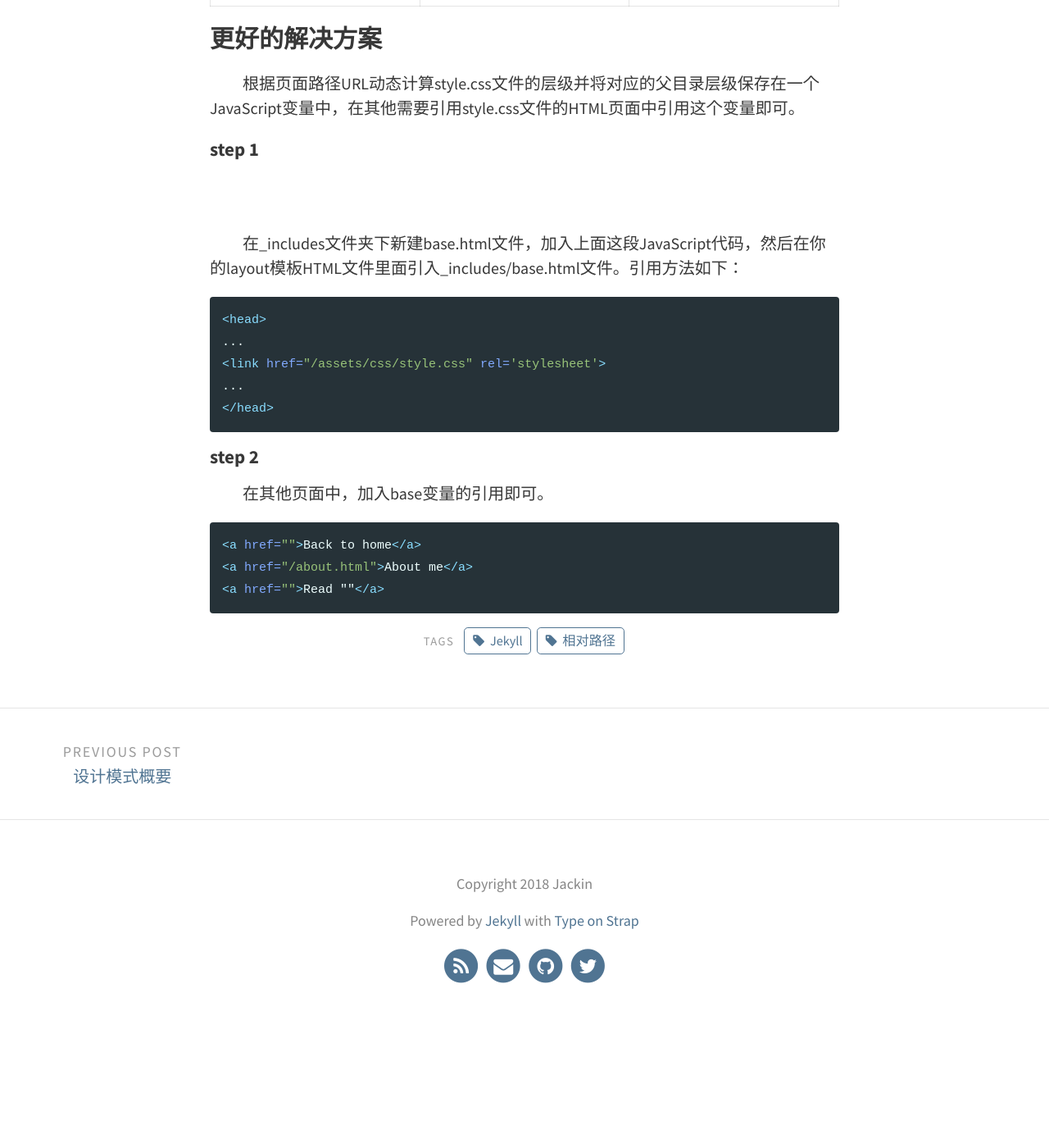
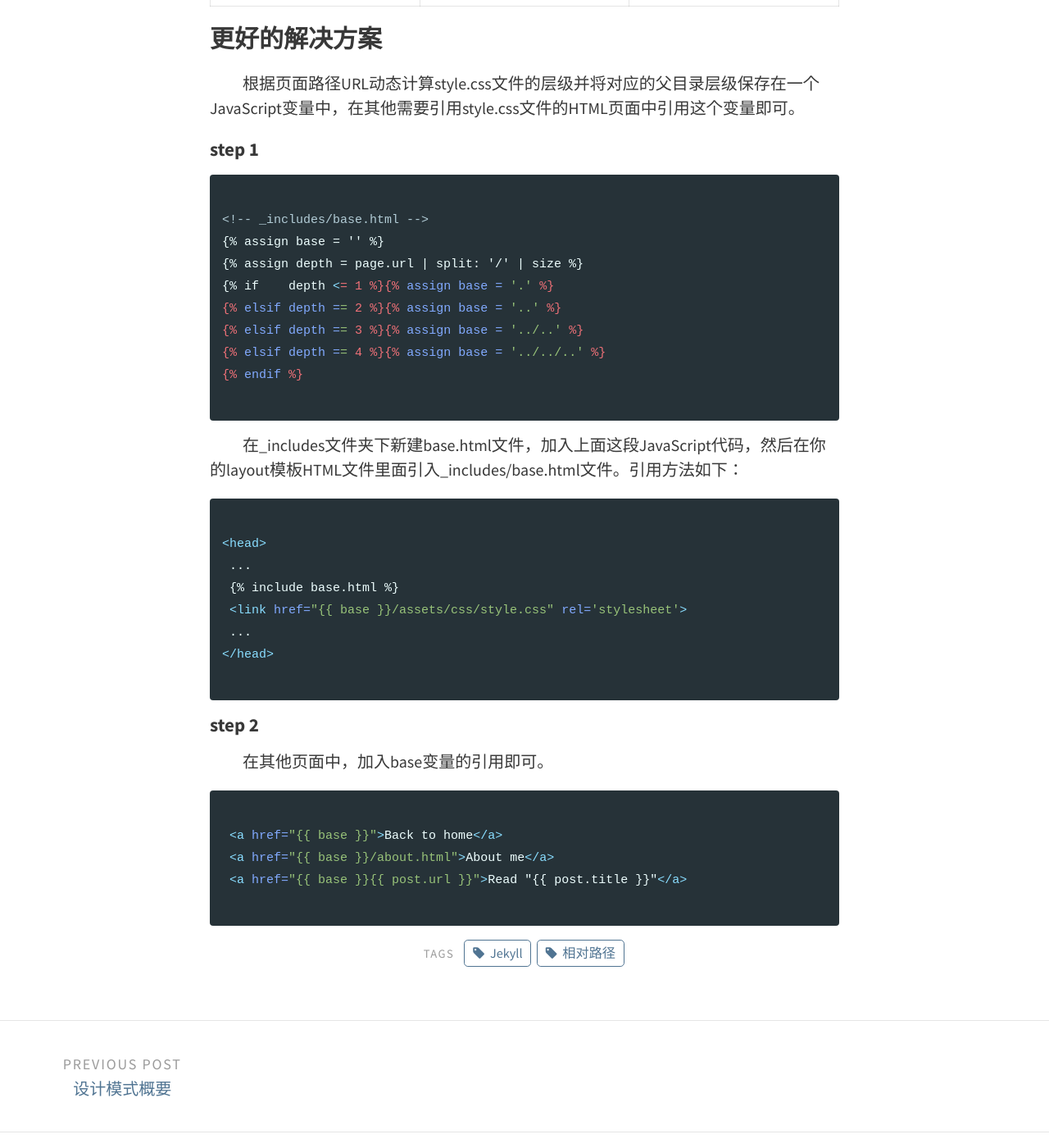
Before and after one commit to LiuJQ/LiuJQ.github.io, a Jekyll site: the page built from _posts/2018-02-08-relative-path-in-Jekyll.md, in a window 1280 px wide and 1400 px high, scrolled down 1532 px. Shown: the whole window at 82% size. Built offline with Jekyll 4.4.1, drawn with Linux system fonts in a browser that asks for light colours; before the commit the page ends 2816 px from its top, so only the background shows below that.

Commit message:
update post

````diff
--- a/_posts/2018-02-08-relative-path-in-Jekyll.md
+++ b/_posts/2018-02-08-relative-path-in-Jekyll.md
@@ -9,7 +9,7 @@ tags: [Jekyll, 相对路径]
 ### 问题根源
 ```html
 <!-- _layouts/default.html -->
-<link href='assets/css/style.css' rel='stylesheet'>
+ <link href='assets/css/style.css' rel='stylesheet'>
 ```
 
 &emsp;&emsp;假设你的个人博客中某页面需要引用style.css文件，那么就要像上面一样引入。但是assets/css/style.css引用的是相对路径，并不是以/开始的绝对路径，HTML页面解析的时候会从当前目录下找到assets目录，再按照路径去查找style.css文件。
@@ -25,7 +25,7 @@ tags: [Jekyll, 相对路径]
 ### 解决方案
 &emsp;&emsp;一个简单的解决方案：
 ```html
-<link href='/assets/css/style.css' rel='stylesheet'>
+ <link href='/assets/css/style.css' rel='stylesheet'>
 ```
 &emsp;&emsp;当你的个人博客工程放在站点主目录 user.github.io/ 时（以Github Pages为例，下同），这个解决方案是可行的，可一旦你尝试把个人博客工程移动到其他目录（比如，user.github.io/project/）时，就得不到你期望的路径 /project/assets/css/style.css 了。
 
@@ -38,7 +38,9 @@ tags: [Jekyll, 相对路径]
 &emsp;&emsp;根据页面路径URL动态计算style.css文件的层级并将对应的父目录层级保存在一个JavaScript变量中，在其他需要引用style.css文件的HTML页面中引用这个变量即可。
 #### step 1
 
-```JavaScript
+```html
+{% raw %}
+<!-- _includes/base.html -->
 {% assign base = '' %}
 {% assign depth = page.url | split: '/' | size %}
 {% if    depth <= 1 %}{% assign base = '.' %}
@@ -46,21 +48,27 @@ tags: [Jekyll, 相对路径]
 {% elsif depth == 3 %}{% assign base = '../..' %}
 {% elsif depth == 4 %}{% assign base = '../../..' %}
 {% endif %}
+{% endraw %}
 ```
 
 &emsp;&emsp;在_includes文件夹下新建base.html文件，加入上面这段JavaScript代码，然后在你的layout模板HTML文件里面引入_includes/base.html文件。引用方法如下：
 
 ```html
+{% raw %}
 <head>
-...
-<link href="{{ base }}/assets/css/style.css" rel='stylesheet'>
-...
+ ...
+ {% include base.html %}
+ <link href="{{ base }}/assets/css/style.css" rel='stylesheet'>
+ ...
 </head>
+{% endraw %}
 ```
 #### step 2
 &emsp;&emsp;在其他页面中，加入base变量的引用即可。
 ```html
-<a href="{{ base }}">Back to home</a>
-<a href="{{ base }}/about.html">About me</a>
-<a href="{{ base }}{{ post.url }}">Read "{{ post.title }}"</a>
+{% raw %}
+ <a href="{{ base }}">Back to home</a>
+ <a href="{{ base }}/about.html">About me</a>
+ <a href="{{ base }}{{ post.url }}">Read "{{ post.title }}"</a>
+ {% endraw %}
 ```
````
